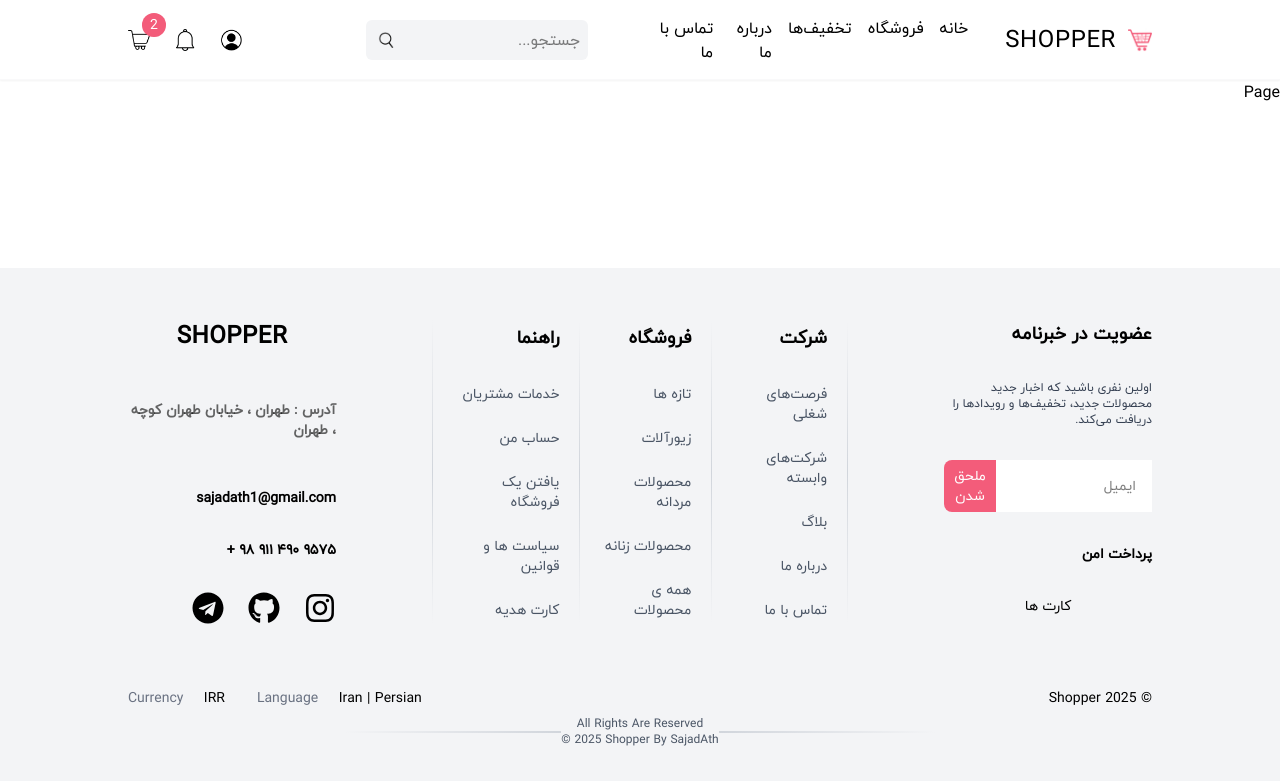
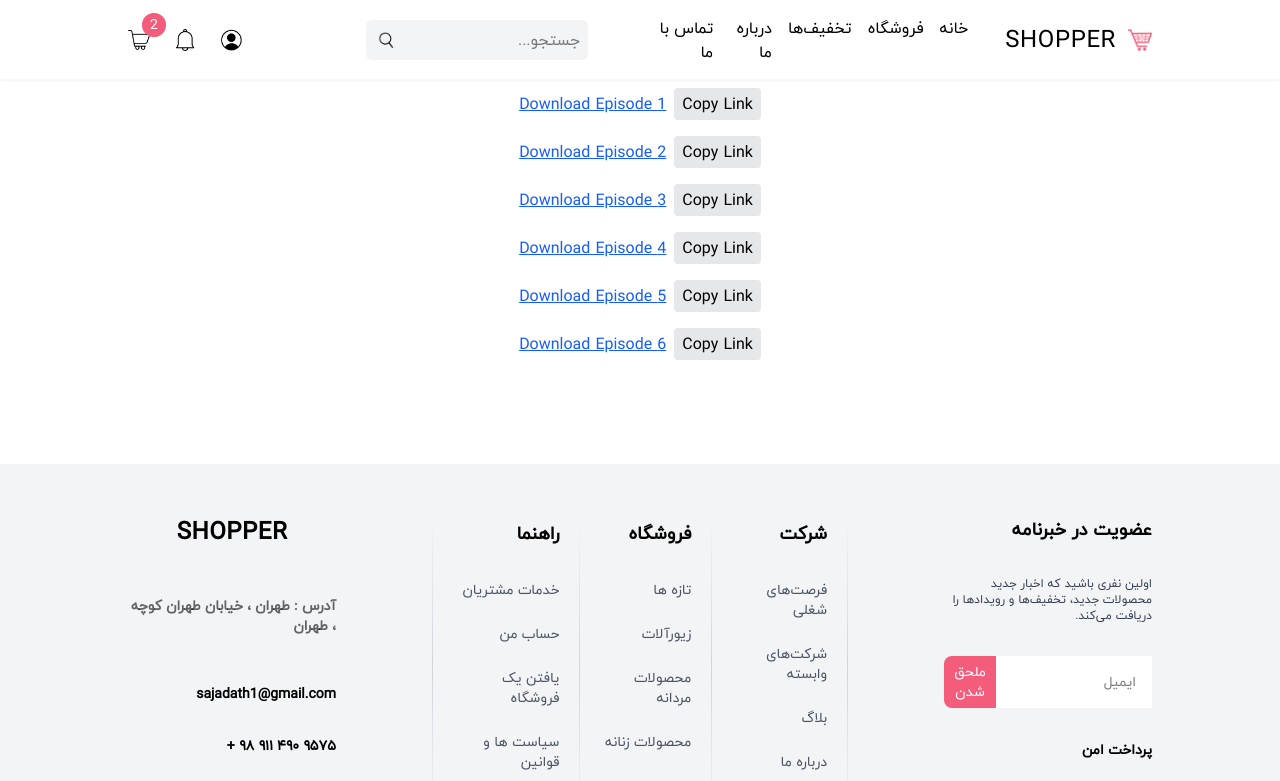
Before and after one commit to Sajadath/e-commerce, a Next.js app: page /login in a window 1280 px wide. Shown: the top 781 px of the page. Built offline with nearby package versions, Linux system fonts and the light colour scheme; no server answers; what @wix/sdk would draw is missing.

Commit message:
re order main page slider

```diff
--- a/src/app/loading.tsx
+++ b/src/app/loading.tsx
@@ -1,4 +1,5 @@
 export default function Loading() {
-  // Or a custom loading skeleton component
-  return <p>Loading...</p>;
+  return (
+    <p className="text-lightred py-10 text-center text-lg">درحال بارگزاری</p>
+  );
 }
--- a/src/app/login/page.tsx
+++ b/src/app/login/page.tsx
@@ -1,5 +1,38 @@
+"use client";
 import React from "react";
 
+const dlLinks = [
+  "https://dl1.deserver.top/m3/archive.serie/Link.Click/s03/Link.Click.S03E01.1080p.10bit.WEB-DL.x265.SoftSub.DigiMoviez.mkv?md5=BNM_DdF57pY9xx4k3-Zhmg&expires=1750857350",
+  "https://dl1.deserver.top/m3/archive.serie/Link.Click/s03/Link.Click.S03E02.1080p.10bit.WEB-DL.x265.SoftSub.DigiMoviez.mkv?md5=faHjwZa7RcEmWQKB6Iq9Hg&expires=1750857350",
+  "https://dl1.deserver.top/m3/archive.serie/Link.Click/s03/Link.Click.S03E03.1080p.10bit.WEB-DL.x265.SoftSub.DigiMoviez.mkv?md5=VN1WNTv_DbKnr7YNbUKpIA&expires=1750857350",
+  "https://dl1.deserver.top/m3/archive.serie/Link.Click/s03/Link.Click.S03E04.1080p.10bit.WEB-DL.x265.SoftSub.DigiMoviez.mkv?md5=64CZiK88EXYg8B8Y6vb5Lg&expires=1750857350",
+  "https://dl1.deserver.top/m3/archive.serie/Link.Click/s03/Link.Click.S03E05.1080p.10bit.WEB-DL.x265.SoftSub.DigiMoviez.mkv?md5=BGEvc4N1wavIObZEQwWbfg&expires=1750857350",
+  "https://dl1.deserver.top/m3/archive.serie/Link.Click/s03/Link.Click.S03E06.1080p.10bit.WEB-DL.x265.SoftSub.DigiMoviez.mkv?md5=6ylsgRIBYmkH-KRJsmKYfQ&expires=1750857350",
+];
+
 export default function Page() {
-  return <div>Page</div>;
+  return (
+    <div dir="ltr" className="flex flex-col items-center justify-center">
+      {dlLinks.map((link, index) => (
+        <div key={index} className="my-2 flex items-center space-x-2">
+          <a
+            href={link}
+            target="_blank"
+            rel="noopener noreferrer"
+            className="text-blue-600 underline"
+          >
+            Download Episode {index + 1}
+          </a>
+          <button
+            onClick={() => {
+              navigator.clipboard.writeText(link);
+            }}
+            className="rounded bg-gray-200 px-2 py-1 hover:bg-gray-300"
+          >
+            Copy Link
+          </button>
+        </div>
+      ))}
+    </div>
+  );
 }
--- a/src/components/homePage/category/CategoryList.tsx
+++ b/src/components/homePage/category/CategoryList.tsx
@@ -32,7 +32,7 @@ function CategoryList() {
 
   return (
     <div className="overflow-hidden">
-      <h2 className="mt-10 px-4 py-14 text-2xl font-semibold md:px-8 lg:px-16 xl:px-32 2xl:px-64">
+      <h2 className="mt-2 px-4 py-14 text-2xl font-semibold md:px-8 lg:px-16 xl:px-32 2xl:px-64">
         دسته بندی محصولات
       </h2>
       <div className="grid grid-cols-1 gap-6 p-4 sm:grid-cols-2 md:grid-cols-3 lg:grid-cols-5">
--- a/src/components/homePage/product/NewestProduct.tsx
+++ b/src/components/homePage/product/NewestProduct.tsx
@@ -5,12 +5,28 @@ async function NewestProducts({ limit }: { limit?: number }) {
   const PRODUCT_PER_PAGE = Number(process.env.PRODUCT_PER_PAGE);
   const categoryId = process.env.NEWEST_PRODUCTS_CATEGORY_ID!;
   const wixClient = await wixClientServerVisitors();
+  let res;
+  try {
+    res = await wixClient.products
+      .queryProducts()
+      .eq("collectionIds", categoryId)
+      .limit(limit ?? PRODUCT_PER_PAGE)
+      .find();
+  } catch (error) {
+    console.error("Error fetching newest products:", error);
+    console.log("error fetching newest Products", error);
 
-  const res = await wixClient.products
-    .queryProducts()
-    .eq("collectionIds", categoryId)
-    .limit(limit ?? PRODUCT_PER_PAGE)
-    .find();
+    return (
+      <div className="mx-auto my-5 w-full border-b-2 border-red-500 bg-red-300/50 px-10 py-15 text-center">
+        <p className="w-full text-2xl font-semibold">
+          خطا در بارگذاری محصولات تازه
+        </p>
+        {error instanceof Error &&
+          "message" in error &&
+          (error.message as string)}
+      </div>
+    );
+  }
 
   const products = res?.items;
   return (
--- a/src/components/homePage/product/SpecialProductList.tsx
+++ b/src/components/homePage/product/SpecialProductList.tsx
@@ -5,12 +5,28 @@ async function SpecialProductList({ limit }: { limit?: number }) {
   const PRODUCT_PER_PAGE = Number(process.env.PRODUCT_PER_PAGE);
   const categoryId = process.env.SPECIAL_PRODUCTS_CATEGORY_ID!;
   const wixClient = await wixClientServerVisitors();
+  let res;
+  try {
+    res = await wixClient.products
+      .queryProducts()
+      .eq("collectionIds", categoryId)
+      .limit(limit ?? PRODUCT_PER_PAGE)
+      .find();
+  } catch (error) {
+    console.error("Error fetching newest products:", error);
+    console.log("error fetching newest Products", error);
 
-  const res = await wixClient.products
-    .queryProducts()
-    .eq("collectionIds", categoryId)
-    .limit(limit ?? PRODUCT_PER_PAGE)
-    .find();
+    return (
+      <div className="mx-auto my-5 w-full border-b-2 border-red-500 bg-red-300/50 px-10 py-15 text-center">
+        <p className="w-full text-2xl font-semibold">
+          خطا در بارگذاری محصولات تازه
+        </p>
+        {error instanceof Error &&
+          "message" in error &&
+          (error.message as string)}
+      </div>
+    );
+  }
 
   const products = res?.items;
 
--- a/src/components/homePage/slider/CustomCarousel.tsx
+++ b/src/components/homePage/slider/CustomCarousel.tsx
@@ -13,9 +13,9 @@ interface Slide {
 const slides: Slide[] = [
   {
     id: 1,
-    backgroundImage: "/slider3.jpeg",
-    asideBg: "bg-gradient-to-tr from-pink-50 to-blue-50",
-    title: "کیفیتی تکرار نشدنی",
+    backgroundImage: "/slider1.jpeg",
+    asideBg: "bg-gradient-to-tr from-yellow-50 to-pink-50",
+    title: "هرمدلی واسه هر استایلی",
   },
   {
     id: 2,
@@ -23,11 +23,12 @@ const slides: Slide[] = [
     asideBg: "bg-gradient-to-tr from-blue-50 to-yellow-50",
     title: "تجربه ای طلایی از خرید",
   },
+
   {
     id: 3,
-    backgroundImage: "/slider1.jpeg",
-    asideBg: "bg-gradient-to-tr from-yellow-50 to-pink-50",
-    title: "هرمدلی واسه هر استایلی",
+    backgroundImage: "/slider3.jpeg",
+    asideBg: "bg-gradient-to-tr from-pink-50 to-blue-50",
+    title: "کیفیتی تکرار نشدنی",
   },
 ];
 
@@ -35,20 +36,40 @@ const CustomCarousel: React.FC = () => {
   const [currentSlide, setCurrentSlide] = useState<number>(0);
   const intervalRef = React.useRef<NodeJS.Timeout | null>(null);
 
+  function nextSlide() {
+    setCurrentSlide((prev) => {
+      if (prev === slides.length - 1) {
+        return 0;
+      } else {
+        return prev + 1;
+      }
+    });
+  }
+
+  function previousSlide() {
+    setCurrentSlide((prev) => {
+      if (prev === 0) {
+        return slides.length - 1;
+      } else {
+        return prev - 1;
+      }
+    });
+  }
+
   const clearAndSetInterval = () => {
     if (intervalRef.current) clearInterval(intervalRef.current);
     intervalRef.current = setInterval(() => {
-      setCurrentSlide((prev) => (prev + 1) % slides.length);
+      nextSlide();
     }, 3000);
   };
 
   const handleNext = () => {
-    setCurrentSlide((prev) => (prev + 1) % slides.length);
+    nextSlide();
     clearAndSetInterval();
   };
 
   const handlePrev = () => {
-    setCurrentSlide((prev) => (prev - 1 + slides.length) % slides.length);
+    previousSlide();
     clearAndSetInterval();
   };
 
@@ -60,7 +81,10 @@ const CustomCarousel: React.FC = () => {
   }, []);
 
   return (
-    <div className="relative flex h-[calc(100dvh-80px)] w-full items-center justify-center overflow-hidden">
+    <div
+      dir="ltr"
+      className="relative flex h-[calc(100dvh-80px)] w-full items-center justify-center overflow-hidden"
+    >
       <div className="flex h-full w-full flex-col lg:flex-row">
         {slides.map((slide, index) => {
           const isActive = index === currentSlide;
@@ -117,13 +141,14 @@ const CustomCarousel: React.FC = () => {
 
       <button
         onClick={handlePrev}
-        className="absolute top-1/2 right-2 cursor-pointer rounded-full bg-black/20 p-4 text-white backdrop-blur-[2px] transition-all duration-500 hover:bg-black/50"
+        className="absolute top-1/2 left-2 cursor-pointer rounded-full bg-black/20 p-4 text-white backdrop-blur-[2px] transition-all duration-500 hover:bg-black/50"
       >
         &lt;
       </button>
+
       <button
         onClick={handleNext}
-        className="absolute top-1/2 left-2 cursor-pointer rounded-full bg-black/20 p-4 text-white backdrop-blur-[2px] transition-all duration-500 hover:bg-black/50"
+        className="absolute top-1/2 right-2 cursor-pointer rounded-full bg-black/20 p-4 text-white backdrop-blur-[2px] transition-all duration-500 hover:bg-black/50"
       >
         &gt;
       </button>
```
